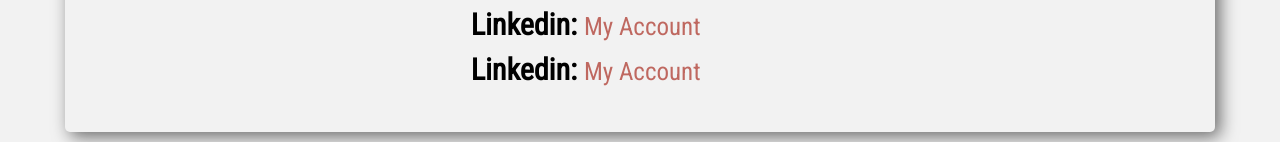
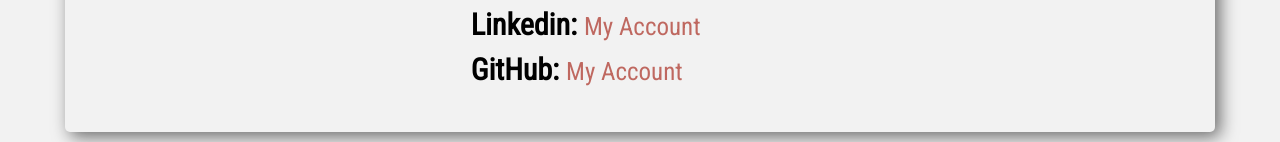
Before and after one commit to DallinRodgers/Portfolio-Website, a plain HTML site: page contact.html in a window 1280 px wide. Shown: the part 454-596 px from the top of the page. Drawn offline with Linux system fonts and the light colour scheme.

Commit message:
Update contact.html
Fixed link text

```diff
--- a/contact.html
+++ b/contact.html
@@ -57,7 +57,7 @@
               >
             </li>
             <li>
-              <span id="github">Linkedin: </span
+              <span id="github">GitHub: </span
               ><a
                 href="https://github.com/DallinRodgers?tab=repositories"
                 target="_blank"
```
